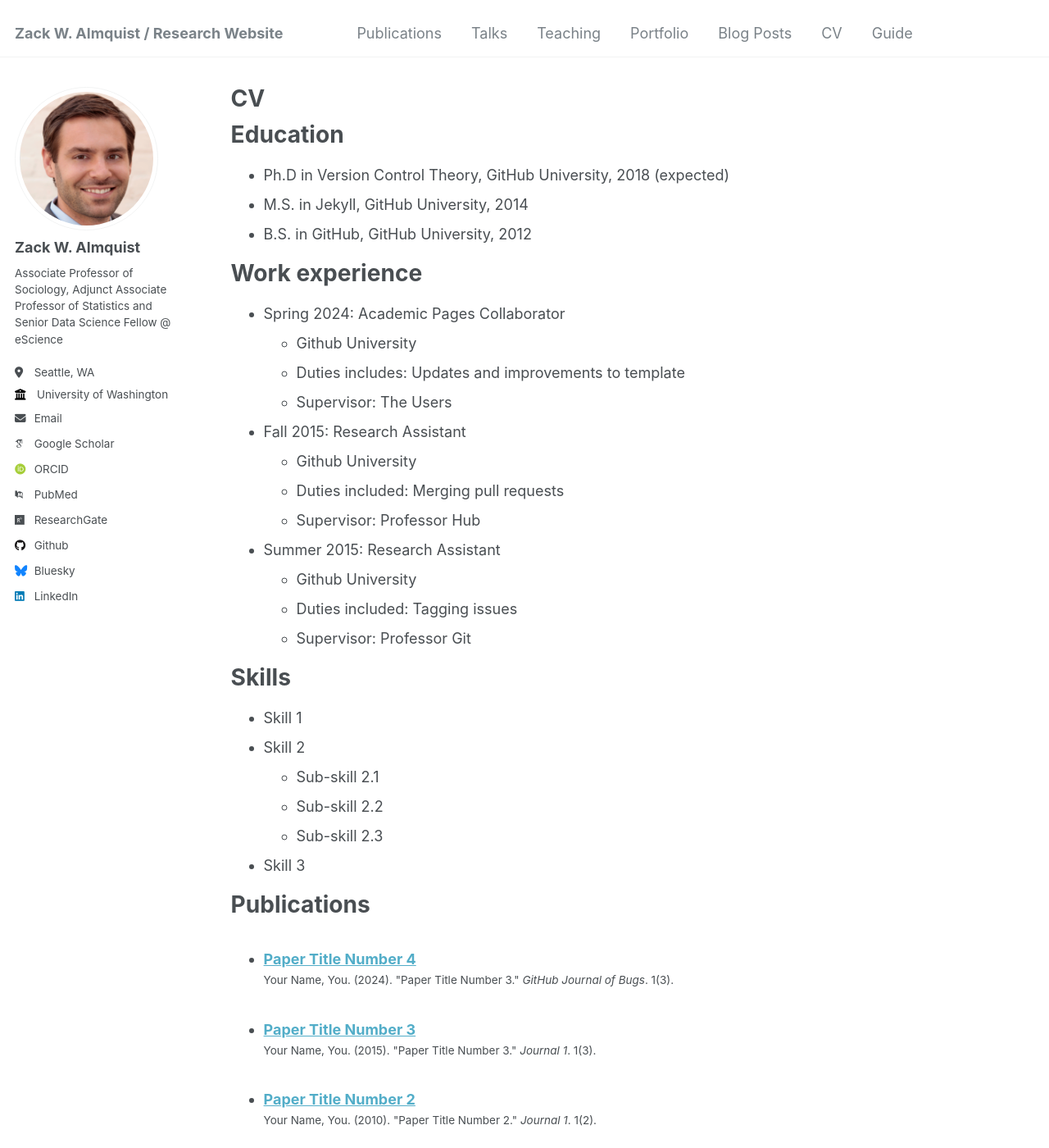
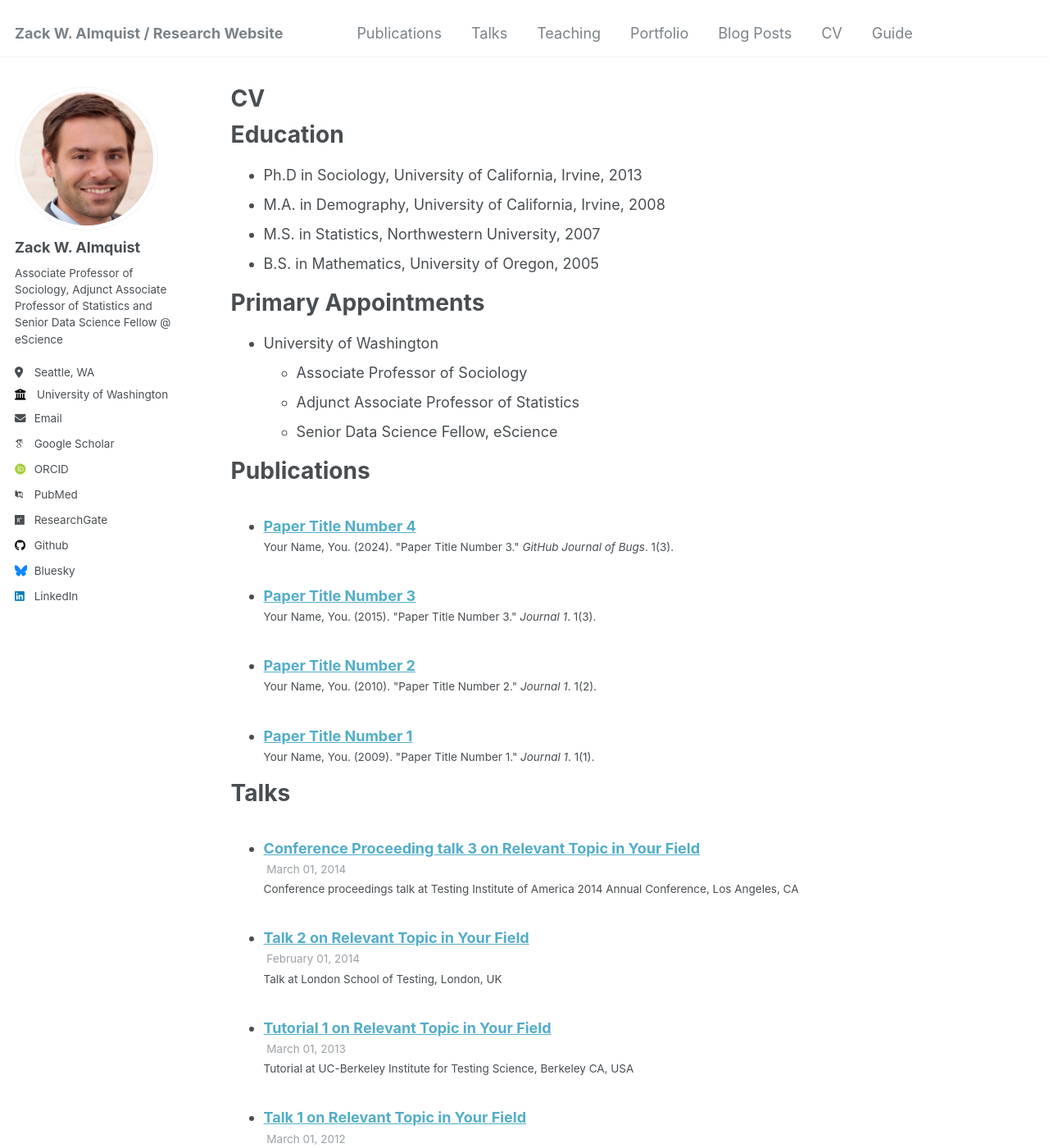
Before and after one commit to zalmquist/zalmquist.github.io, a Jekyll site: the page built from _pages/cv.md, in a window 1280 px wide and 1400 px high. Shown: the whole window at 82% size. Built offline with Jekyll 4.4.1, drawn with Linux system fonts in a browser that asks for light colours; some web fonts are replaced.

Commit message:
Update cv.md

```diff
--- a/_pages/cv.md
+++ b/_pages/cv.md
@@ -11,35 +11,17 @@ redirect_from:
 
 Education
 ======
-* Ph.D in Version Control Theory, GitHub University, 2018 (expected)
-* M.S. in Jekyll, GitHub University, 2014
-* B.S. in GitHub, GitHub University, 2012
+* Ph.D in Sociology, University of California, Irvine, 2013
+* M.A. in Demography, University of California, Irvine, 2008
+* M.S. in Statistics, Northwestern University, 2007
+* B.S. in Mathematics, University of Oregon, 2005
 
-Work experience
+Primary Appointments
 ======
-* Spring 2024: Academic Pages Collaborator
-  * Github University
-  * Duties includes: Updates and improvements to template
-  * Supervisor: The Users
-
-* Fall 2015: Research Assistant
-  * Github University
-  * Duties included: Merging pull requests
-  * Supervisor: Professor Hub
-
-* Summer 2015: Research Assistant
-  * Github University
-  * Duties included: Tagging issues
-  * Supervisor: Professor Git
-
-Skills
-======
-* Skill 1
-* Skill 2
-  * Sub-skill 2.1
-  * Sub-skill 2.2
-  * Sub-skill 2.3
-* Skill 3
+* University of Washington
+  * Associate Professor of Sociology
+  * Adjunct Associate Professor of Statistics
+  * Senior Data Science Fellow, eScience
 
 Publications
 ======
```
